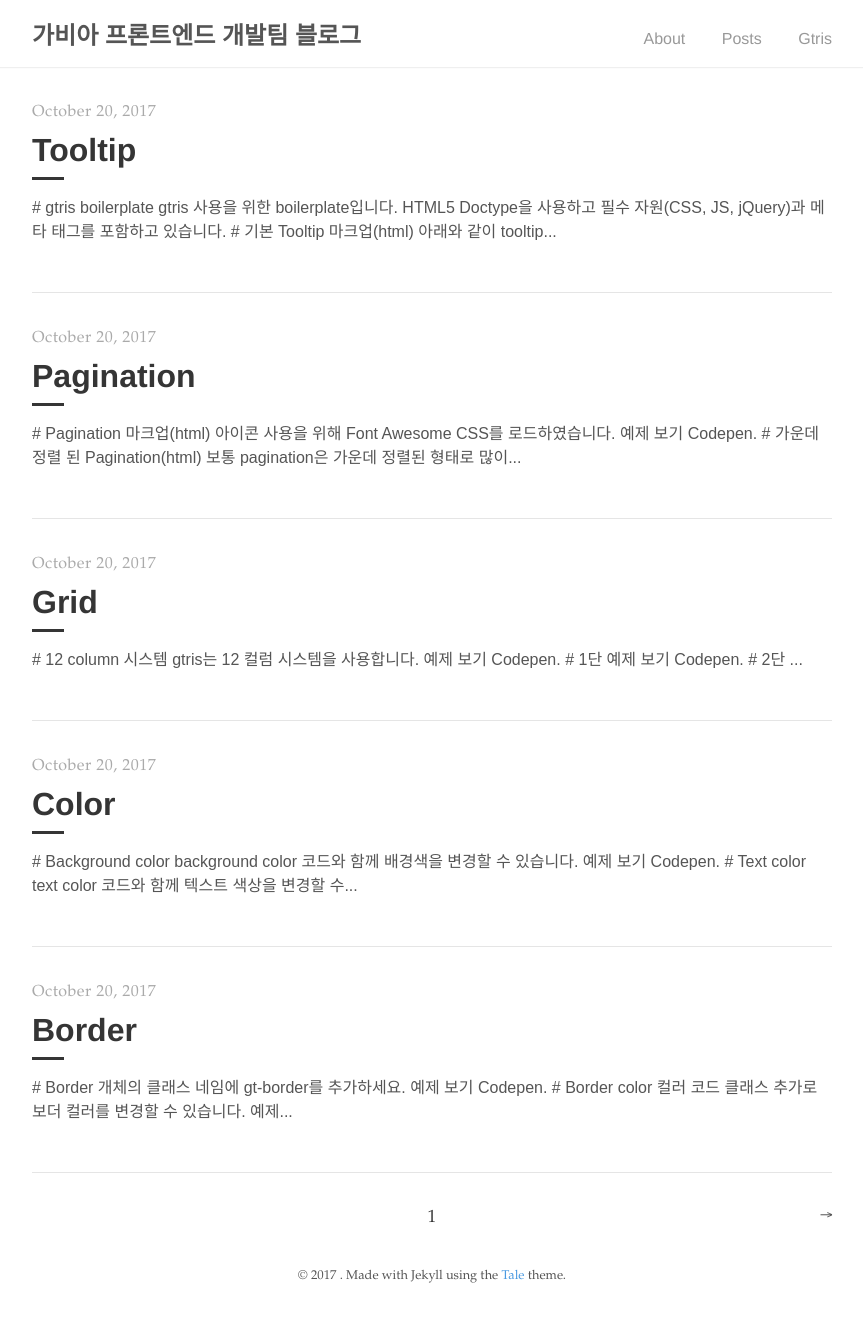
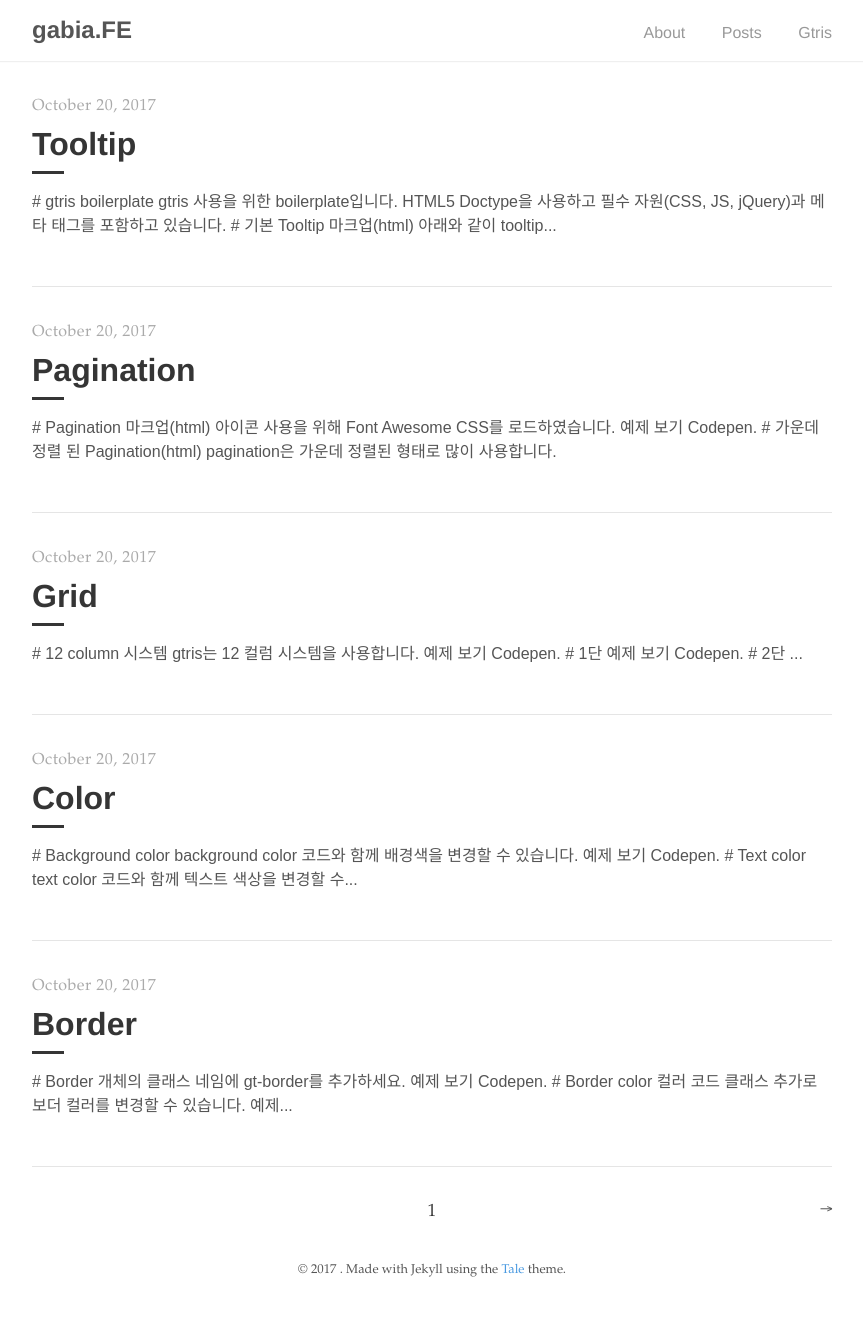
Before and after one commit to gabia-frontend-dev/gabia-frontend-dev.github.io, a Jekyll site: the page built from index.html, in a window 1280 px wide. Shown: the whole page, without its empty margins (208-1071 px from the left). Built offline with Jekyll 4.4.1, drawn with Linux system fonts in a browser that asks for light colours; nearby versions of some CDN libraries; the list of posts is cut into pages by our own code.

Commit message:
gabia.FE

```diff
--- a/_config.yml
+++ b/_config.yml
@@ -4,7 +4,7 @@
 permalink:      /:year-:month-:day/:title
 
 # Setup
-title:          가비아 프론트엔드 개발팀 블로그
+title:          gabia.FE
 paginate:       5
 baseurl:        ""
 url:            "https://gabia-frontend-dev.github.io"
--- a/_posts/2017-10-20-pagination.md
+++ b/_posts/2017-10-20-pagination.md
@@ -16,7 +16,7 @@ tags: "gtris, framework"
 
 ### # 가운데 정렬 된 Pagination(html)
 
-보통 pagination은 가운데 정렬된 형태로 많이 사용합니다.
+pagination은 가운데 정렬된 형태로 많이 사용합니다.
 pagination을 감싸는 div를 만들고 gt-center 클래스를 추가해주세요!
 
 <script src="https://gist.github.com/gabia-frontend-dev/9f721da7a95b4e1a7b439136ae53ad2e.js"></script>
```
